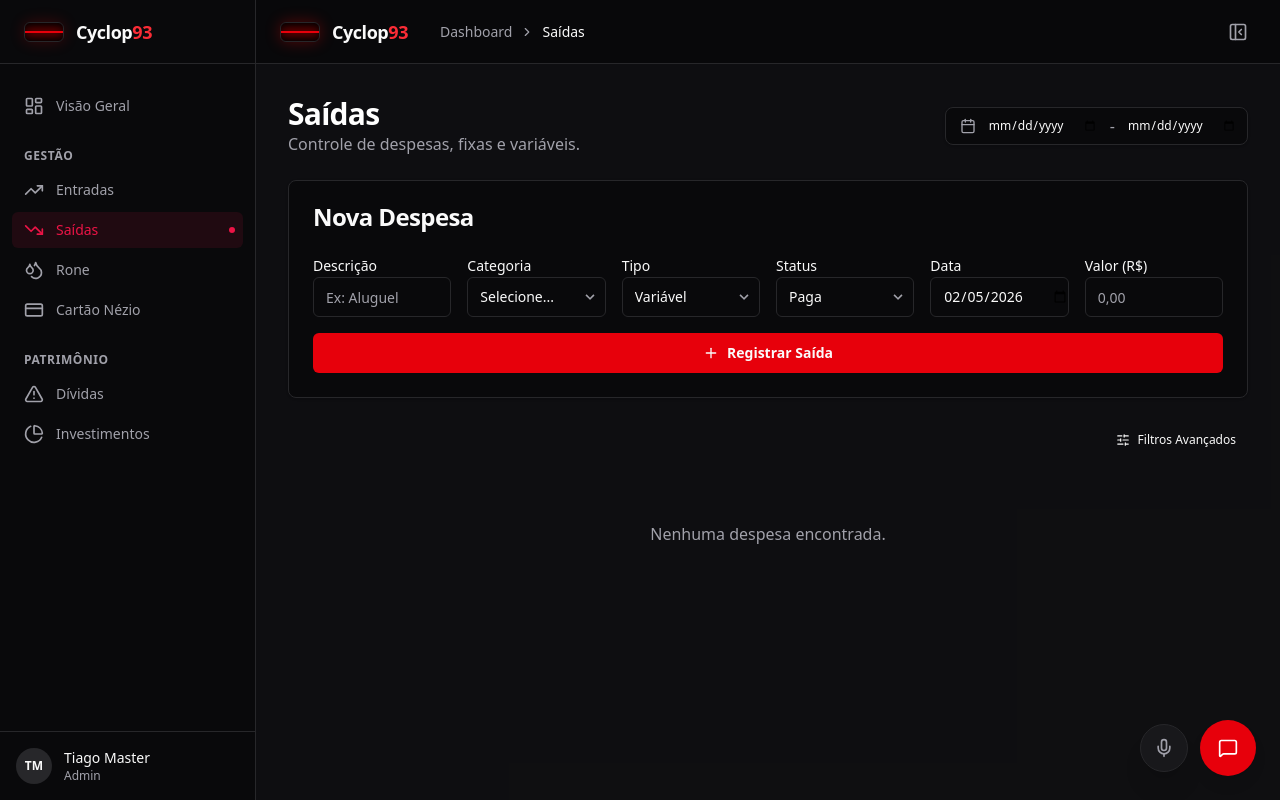
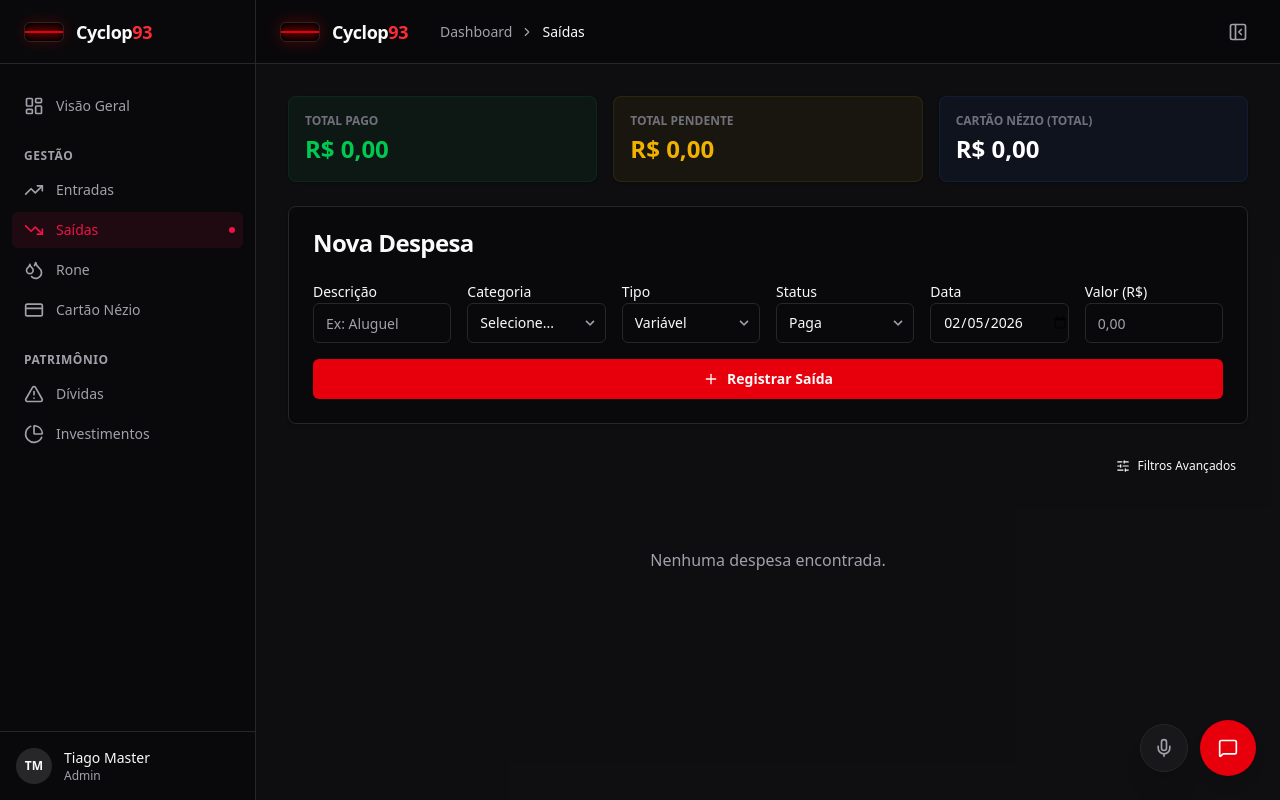
Before and after one commit to tiagocyclopinho-sys/cyclop93-finance, a Next.js app: page /saidas in a window 1280 px wide. Built offline with nearby package versions, Linux system fonts and the light colour scheme.

Commit message:
fix: exclude pending expenses from totals and added check-to-pay feature

```diff
--- a/src/app/page.tsx
+++ b/src/app/page.tsx
@@ -1,7 +1,7 @@
 "use client"
 import { useApp } from '@/lib/store'
 import { Card, CardContent, CardHeader, CardTitle, CardDescription } from '@/components/ui/Card'
-import { TrendingUp, TrendingDown, DollarSign, ArrowUpRight, ArrowDownRight, Activity, CreditCard, Droplets, Calendar, PieChart, Filter, Pencil, Trash2 } from 'lucide-react'
+import { TrendingUp, TrendingDown, DollarSign, ArrowUpRight, ArrowDownRight, Activity, CreditCard, Droplets, Calendar, PieChart, Filter, Pencil, Trash2, Check } from 'lucide-react'
 import { useMemo, useEffect, useState } from 'react'
 import clsx from 'clsx'
 import Link from 'next/link'
@@ -28,6 +28,9 @@ export default function Dashboard() {
 
   const totals = useMemo(() => {
     return filteredTransactions.reduce((acc, t) => {
+      // Only sum transactions that are NOT pending or overdue
+      if (t.status && t.status !== 'paid') return acc
+
       if (t.type === 'income') acc.income += t.amount
       if (t.type === 'expense') acc.expense += t.amount
       return acc
@@ -47,6 +50,19 @@ export default function Dashboard() {
     window.addEventListener('keydown', handleKeyPress)
     return () => window.removeEventListener('keydown', handleKeyPress)
   }, [])
+
+  const handleMarkAsPaid = (transaction: any) => {
+    if (transaction.id.startsWith('nezio-fat')) {
+      // If it's a consolidated Nezio payment, we should ideally go to the Nezio page or handle it specially.
+      // For now, let's just alert
+      alert('Para pagar a fatura do Cartão Nézio, use o botão "Agendar Pagamento Único" na página do Cartão Nézio.');
+      return;
+    }
+    dispatch({
+      type: 'UPDATE_TRANSACTION',
+      payload: { ...transaction, status: 'paid' }
+    });
+  }
 
   return (
     <div className="space-y-6">
@@ -139,7 +155,7 @@ export default function Dashboard() {
         >
           <Card className="border-primary/20 bg-primary/5 hover:bg-primary/10 transition-colors">
             <CardHeader className="flex flex-row items-center justify-between space-y-0 pb-2">
-              <CardTitle className="text-sm font-medium text-zinc-400">Saldo Disponível</CardTitle>
+              <CardTitle className="text-sm font-medium text-zinc-400">Saldo Atual (Efetivado)</CardTitle>
               <DollarSign className="h-4 w-4 text-primary" />
             </CardHeader>
             <CardContent>
@@ -154,7 +170,7 @@ export default function Dashboard() {
         <Link href="/entrada" className="transition-transform hover:scale-[1.02]">
           <Card className="hover:bg-green-500/5 transition-colors border-green-500/10">
             <CardHeader className="flex flex-row items-center justify-between space-y-0 pb-2">
-              <CardTitle className="text-sm font-medium text-zinc-400">Entradas (Período)</CardTitle>
+              <CardTitle className="text-sm font-medium text-zinc-400">Entradas (Efetivadas)</CardTitle>
               <ArrowUpRight className="h-4 w-4 text-green-500" />
             </CardHeader>
             <CardContent>
@@ -169,7 +185,7 @@ export default function Dashboard() {
         <Link href="/saidas" className="transition-transform hover:scale-[1.02]">
           <Card className="hover:bg-red-500/5 transition-colors border-red-500/10">
             <CardHeader className="flex flex-row items-center justify-between space-y-0 pb-2">
-              <CardTitle className="text-sm font-medium text-zinc-400">Saídas (Período)</CardTitle>
+              <CardTitle className="text-sm font-medium text-zinc-400">Saídas (Efetivadas)</CardTitle>
               <ArrowDownRight className="h-4 w-4 text-red-500" />
             </CardHeader>
             <CardContent>
@@ -336,6 +352,15 @@ export default function Dashboard() {
                     <div className="flex items-center gap-4">
                       <span className="font-bold text-base text-white">R$ {t.amount.toLocaleString('pt-BR', { minimumFractionDigits: 2 })}</span>
                       <div className="flex gap-1 opacity-0 group-hover:opacity-100 transition-opacity">
+                        <Button
+                          variant="ghost"
+                          size="icon"
+                          onClick={() => handleMarkAsPaid(t)}
+                          className="h-8 w-8 text-green-600 hover:text-green-500 hover:bg-green-500/10"
+                          title="Marcar como pago"
+                        >
+                          <Check size={14} />
+                        </Button>
                         <Link href={t.type === 'income' ? '/entrada' : '/saidas'}>
                           <Button variant="ghost" size="icon" className="h-8 w-8 text-zinc-400 hover:text-white">
                             <Pencil size={14} />
--- a/src/app/saidas/page.tsx
+++ b/src/app/saidas/page.tsx
@@ -1,5 +1,6 @@
 "use client"
 import React, { useState, useMemo } from 'react'
+import Link from 'next/link'
 import { useApp } from '@/lib/store'
 import { Card, CardHeader, CardTitle, CardContent } from '@/components/ui/Card'
 import { Button } from '@/components/ui/Button'
@@ -107,30 +108,41 @@ export default function ExpensesPage() {
 
     return (
         <div className="space-y-6">
-            <div className="flex flex-col md:flex-row md:items-center justify-between gap-4">
-                <div>
-                    <h2 className="text-3xl font-bold tracking-tight text-white">Saídas</h2>
-                    <p className="text-muted-foreground">Controle de despesas, fixas e variáveis.</p>
-                </div>
-
-                <div className="flex items-center gap-2 bg-card p-1.5 rounded-lg border shadow-sm">
-                    <Calendar size={16} className="text-muted-foreground ml-2" />
-                    <div className="flex items-center gap-2">
-                        <input
-                            type="date"
-                            className="bg-transparent border-none text-xs focus:ring-0 p-1"
-                            value={filters.startDate}
-                            onChange={e => setFilters({ ...filters, startDate: e.target.value })}
-                        />
-                        <span className="text-muted-foreground">-</span>
-                        <input
-                            type="date"
-                            className="bg-transparent border-none text-xs focus:ring-0 p-1"
-                            value={filters.endDate}
-                            onChange={e => setFilters({ ...filters, endDate: e.target.value })}
-                        />
-                    </div>
-                </div>
+            <div className="grid gap-4 md:grid-cols-3">
+                <Card className="bg-green-500/5 border-green-500/10">
+                    <CardContent className="p-4">
+                        <p className="text-xs text-zinc-500 font-bold uppercase mb-1">Total Pago</p>
+                        <p className="text-2xl font-black text-green-500">
+                            R$ {state.transactions
+                                .filter(t => t.type === 'expense' && t.status === 'paid')
+                                .reduce((acc, t) => acc + t.amount, 0)
+                                .toLocaleString('pt-BR', { minimumFractionDigits: 2 })}
+                        </p>
+                    </CardContent>
+                </Card>
+                <Card className="bg-yellow-500/5 border-yellow-500/10">
+                    <CardContent className="p-4">
+                        <p className="text-xs text-zinc-500 font-bold uppercase mb-1">Total Pendente</p>
+                        <p className="text-2xl font-black text-yellow-500">
+                            R$ {state.transactions
+                                .filter(t => t.type === 'expense' && t.status === 'pending')
+                                .reduce((acc, t) => acc + t.amount, 0)
+                                .toLocaleString('pt-BR', { minimumFractionDigits: 2 })}
+                        </p>
+                    </CardContent>
+                </Card>
+                <Link href="/nezio" className="block">
+                    <Card className="bg-blue-500/5 border-blue-500/10 hover:bg-blue-500/10 transition-colors">
+                        <CardContent className="p-4">
+                            <p className="text-xs text-zinc-500 font-bold uppercase mb-1">Cartão Nézio (Total)</p>
+                            <p className="text-2xl font-black text-white">
+                                R$ {state.nezioInstallments
+                                    .reduce((acc, t) => acc + t.totalAmount, 0)
+                                    .toLocaleString('pt-BR', { minimumFractionDigits: 2 })}
+                            </p>
+                        </CardContent>
+                    </Card>
+                </Link>
             </div>
 
             <Card className={cn(editingId && "border-red-500/50 ring-1 ring-red-500/20 shadow-lg transition-all")}>
```
